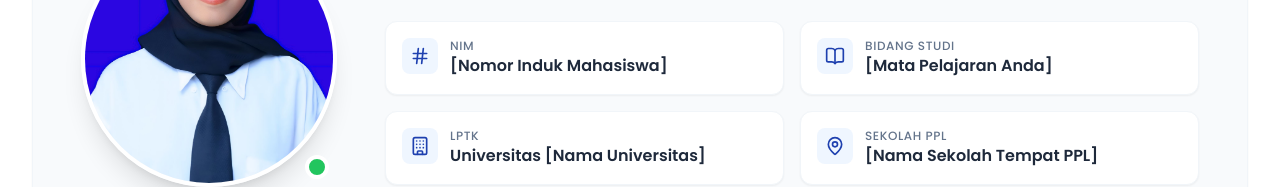
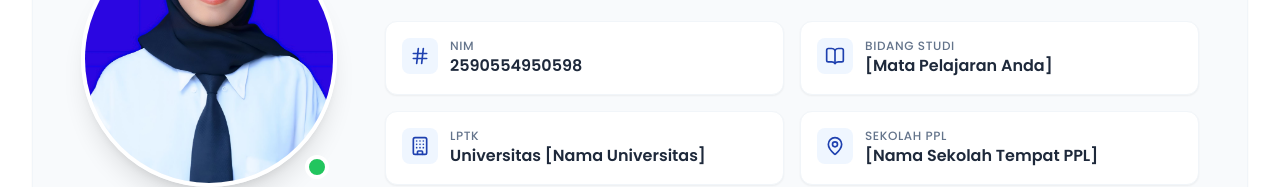
Before and after one commit to nurakifarifai/UTS-PPG-PPL, a plain HTML site: page index.html in a window 1280 px wide. Shown: the part 966-1153 px from the top of the page. Drawn offline with nearby package versions, Linux system fonts and the light colour scheme.

Commit message:
portofolio

```diff
--- a/index.html
+++ b/index.html
@@ -143,7 +143,7 @@
                             </div>
                             <div>
                                 <p class="text-xs text-slate-500 font-medium uppercase tracking-wider">NIM</p>
-                                <p class="font-semibold text-slate-800">[Nomor Induk Mahasiswa]</p>
+                                <p class="font-semibold text-slate-800">2590554950598</p>
                             </div>
                         </div>
                         <div class="bg-white p-4 rounded-xl shadow-sm border border-slate-100 flex items-start gap-3">
```
